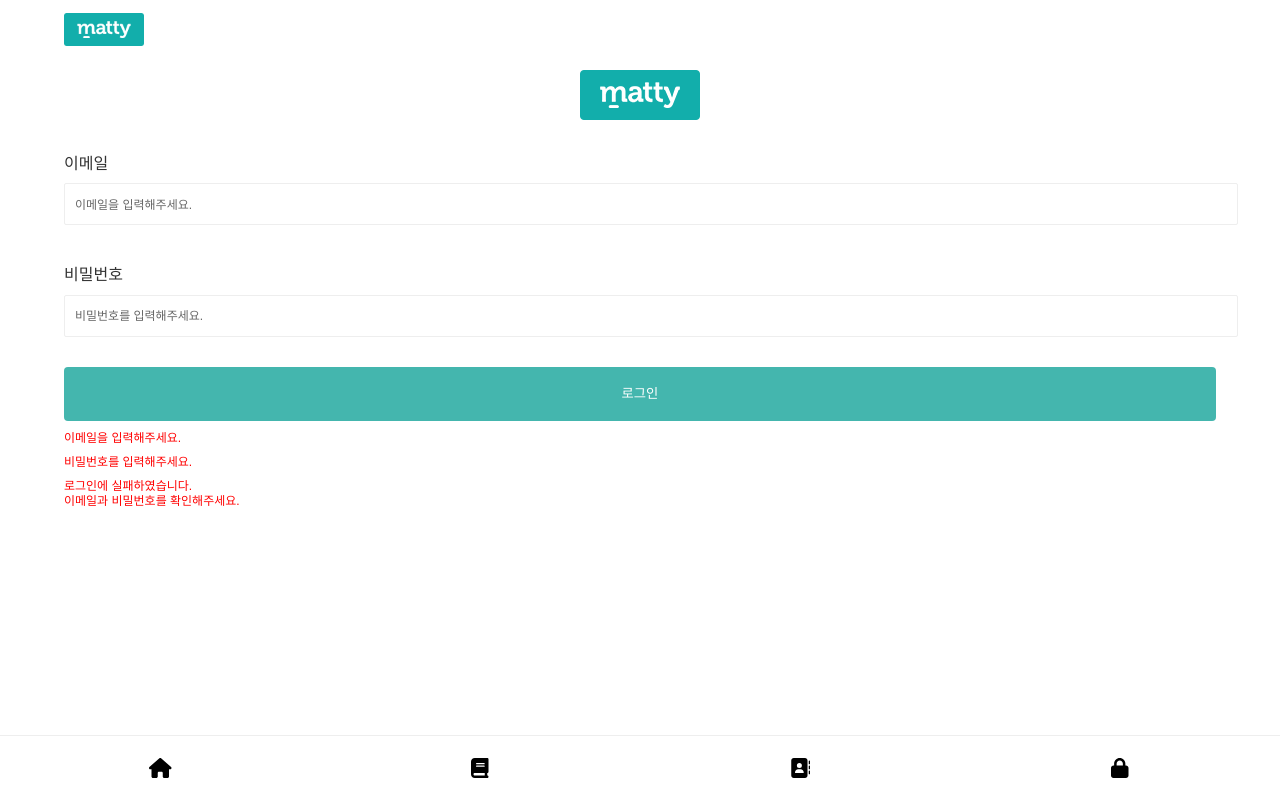
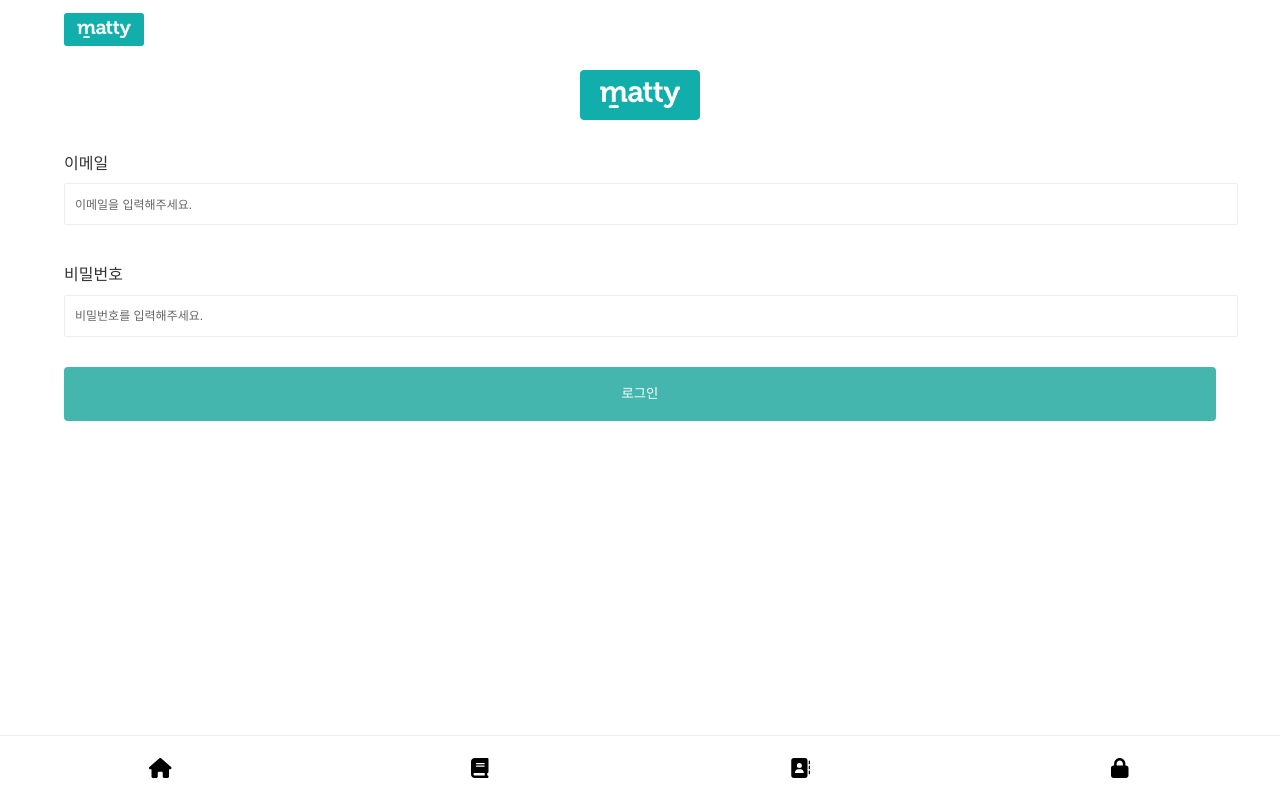
Before and after one commit to EunjiKU/React-MattyApp, a React (Create React App) app: page / in a window 1280 px wide. Built offline with nearby package versions, Linux system fonts and the light colour scheme.

Commit message:
로그인 유효성 검사

```diff
--- a/src/components/view/LoginPage.js
+++ b/src/components/view/LoginPage.js
@@ -1,4 +1,4 @@
-import React, { useState } from "react";
+import React, { useState, useRef } from "react";
 import { useNavigate } from "react-router-dom";
 import { useDispatch } from "react-redux";
 import mattyLogo from '../../assets/images/img-matty-logo.png';
@@ -10,9 +10,14 @@ import { loginUserIdSet, loginAccessTokenSet, loginRefreshTokenSet } from '../..
 const LoginPage = () => {
   const dispatch = useDispatch();
   const navigate = useNavigate();
+  const inputId = useRef();
+  const inputPwd = useRef();
 
   const [Email, SetEmail] = useState("");
   const [Pwd, SetPwd] = useState("");
+  const [isEmptyEmail, setIsEmptyEmail] = useState(false);
+  const [isEmptyPwd, setIsEmptyPwd] = useState(false);
+  const [isErrLogin, setIsErrLogin] = useState(false);
 
   const onEmailHanlder = (e) => {
     SetEmail(e.currentTarget.value);
@@ -42,7 +47,25 @@ const LoginPage = () => {
         // ✅ 메인 페이지 이동
         navigate('/main')
       })
-      .catch(err => console.log("로그인 에러"));
+      .catch(err => {
+        console.log("로그인 에러")
+
+        if(Email.trim() === '') {
+          setIsEmptyEmail(true);
+          setIsEmptyPwd(false);
+          setIsErrLogin(false);
+          inputId.current.focus();
+        } else if(Pwd.trim() === '') {
+          setIsEmptyEmail(false);
+          setIsEmptyPwd(true);
+          setIsErrLogin(false);
+          inputPwd.current.focus();
+        } else {
+          setIsEmptyEmail(false);
+          setIsEmptyPwd(false);
+          setIsErrLogin(true);
+        }
+      });
   }
 
   return (
@@ -51,21 +74,21 @@ const LoginPage = () => {
       <form onSubmit={onSubmitHandler}>
         <div className="input-box">
           <label htmlFor="userEmail">이메일</label>
-          <input id="userEmail" type="email" placeholder="이메일을 입력해주세요."
+          <input ref={inputId} id="userEmail" type="email" placeholder="이메일을 입력해주세요."
             value={Email} onChange={onEmailHanlder}
           />
+          {isEmptyEmail && <p className="error">이메일을 입력해주세요.</p>}
         </div>
         <div className="input-box">
           <label htmlFor="userPwd">비밀번호</label>
-          <input id ="userPwd" type="password" placeholder="비밀번호를 입력해주세요."
+          <input ref={inputPwd} id ="userPwd" type="password" placeholder="비밀번호를 입력해주세요."
             value={Pwd} onChange={onPwdHanlder}
           />
+          {isEmptyPwd && <p className="error">비밀번호를 입력해주세요.</p>}
         </div>
         <button type="submit" className="login-btn">로그인</button>
       </form>
-      <p className="error">이메일을 입력해주세요.</p>
-      <p className="error">비밀번호를 입력해주세요.</p>
-      <p className="error">로그인에 실패하였습니다.<br/>이메일과 비밀번호를 확인해주세요.</p>
+      {isErrLogin && <p className="error">로그인에 실패하였습니다.<br/>이메일과 비밀번호를 확인해주세요.</p>}
     </div>
   )
 }
--- a/src/index.js
+++ b/src/index.js
@@ -4,7 +4,7 @@ import App from './App';
 import { CookiesProvider } from 'react-cookie';
 
 // ✅ Redux 관련 불러오기
-import { createStore } from 'redux';
+import { legacy_createStore as createStore } from 'redux';
 import { Provider } from 'react-redux';
 import Reducer from './_reducers';
 
```
Also changed, not shown: 1 other file (tests, documents, lock files or other folders).
